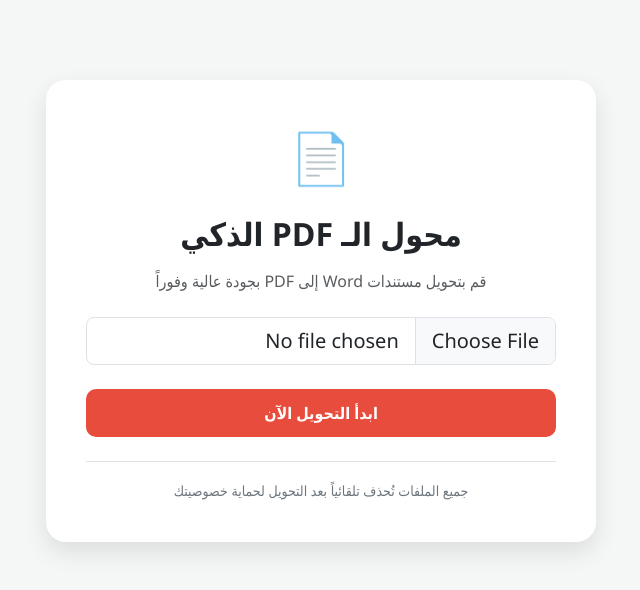
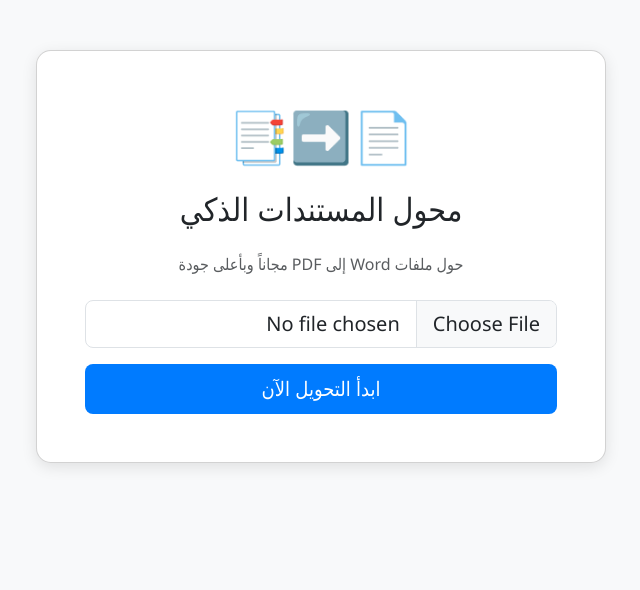
Before and after one commit to marwanhamed23h-lab/word-to-pdf-pro, a website: page index.html in a window 1280 px wide. Shown: the whole page, without its empty margins (319-959 px from the left). Drawn offline with nearby package versions, Linux system fonts and the light colour scheme.

Commit message:
Refactor HTML structure and update styles

```diff
--- a/index.html
+++ b/index.html
@@ -3,32 +3,29 @@
 <head>
     <meta charset="UTF-8">
     <meta name="viewport" content="width=device-width, initial-scale=1.0">
-    <title>محول ملفات Word إلى PDF الاحترافي</title>
+    <title>محول Word إلى PDF الاحترافي</title>
     <link href="https://cdn.jsdelivr.net/npm/bootstrap@5.3.0/dist/css/bootstrap.min.css" rel="stylesheet">
     <style>
-        body { background-color: #f4f7f6; font-family: 'Segoe UI', Tahoma, sans-serif; }
-        .converter-container { max-width: 550px; margin: 80px auto; padding: 40px; background: white; border-radius: 20px; box-shadow: 0 10px 25px rgba(0,0,0,0.1); }
-        .upload-icon { font-size: 50px; color: #e74c3c; margin-bottom: 20px; }
-        .btn-convert { background-color: #e74c3c; border: none; padding: 12px 30px; font-weight: bold; width: 100%; border-radius: 10px; transition: 0.3s; }
-        .btn-convert:hover { background-color: #c0392b; transform: translateY(-2px); }
+        body { background-color: #f8f9fa; font-family: 'Segoe UI', Tahoma, sans-serif; }
+        .card { border-radius: 15px; box-shadow: 0 4px 15px rgba(0,0,0,0.1); margin-top: 50px; }
+        .btn-primary { background-color: #007bff; border: none; padding: 10px 25px; }
+        .header-icon { font-size: 50px; color: #dc3545; }
     </style>
 </head>
 <body>
     <div class="container">
-        <div class="converter-container text-center">
-            <div class="upload-icon">📄</div>
-            <h2 class="fw-bold mb-3">محول الـ PDF الذكي</h2>
-            <p class="text-muted mb-4">قم بتحويل مستندات Word إلى PDF بجودة عالية وفوراً</p>
+        <div class="row justify-content-center">
+            <div class="col-md-6 card p-5 text-center">
+                <div class="header-icon mb-3">📄➡️📑</div>
+                <h2 class="mb-4">محول المستندات الذكي</h2>
+                <p class="text-muted mb-4">حول ملفات Word إلى PDF مجاناً وبأعلى جودة</p>
 
-            <form action="/docxtopdf" method="post" enctype="multipart/form-data">
-                <div class="mb-4">
-                    <input class="form-control form-control-lg" type="file" name="word" accept=".docx" required>
-                </div>
-                <button type="submit" class="btn btn-convert text-white">ابدأ التحويل الآن</button>
-            </form>
-
-            <div class="mt-4 pt-3 border-top">
-                <small class="text-secondary">جميع الملفات تُحذف تلقائياً بعد التحويل لحماية خصوصيتك</small>
+                <form action="/docxtopdf" method="post" enctype="multipart/form-data">
+                    <div class="mb-3">
+                        <input class="form-control form-control-lg" type="file" name="word" accept=".docx" required>
+                    </div>
+                    <button type="submit" class="btn btn-primary btn-lg w-100">ابدأ التحويل الآن</button>
+                </form>
             </div>
         </div>
     </div>
```
